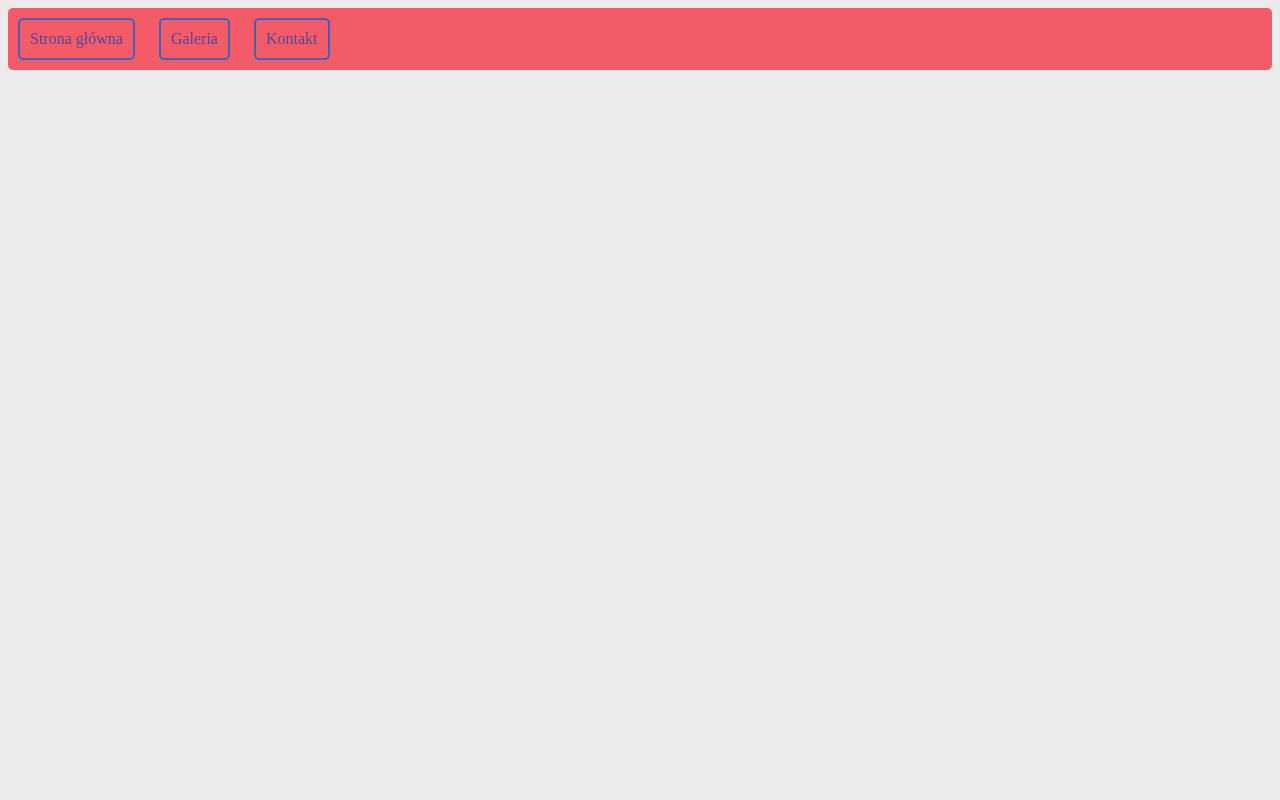
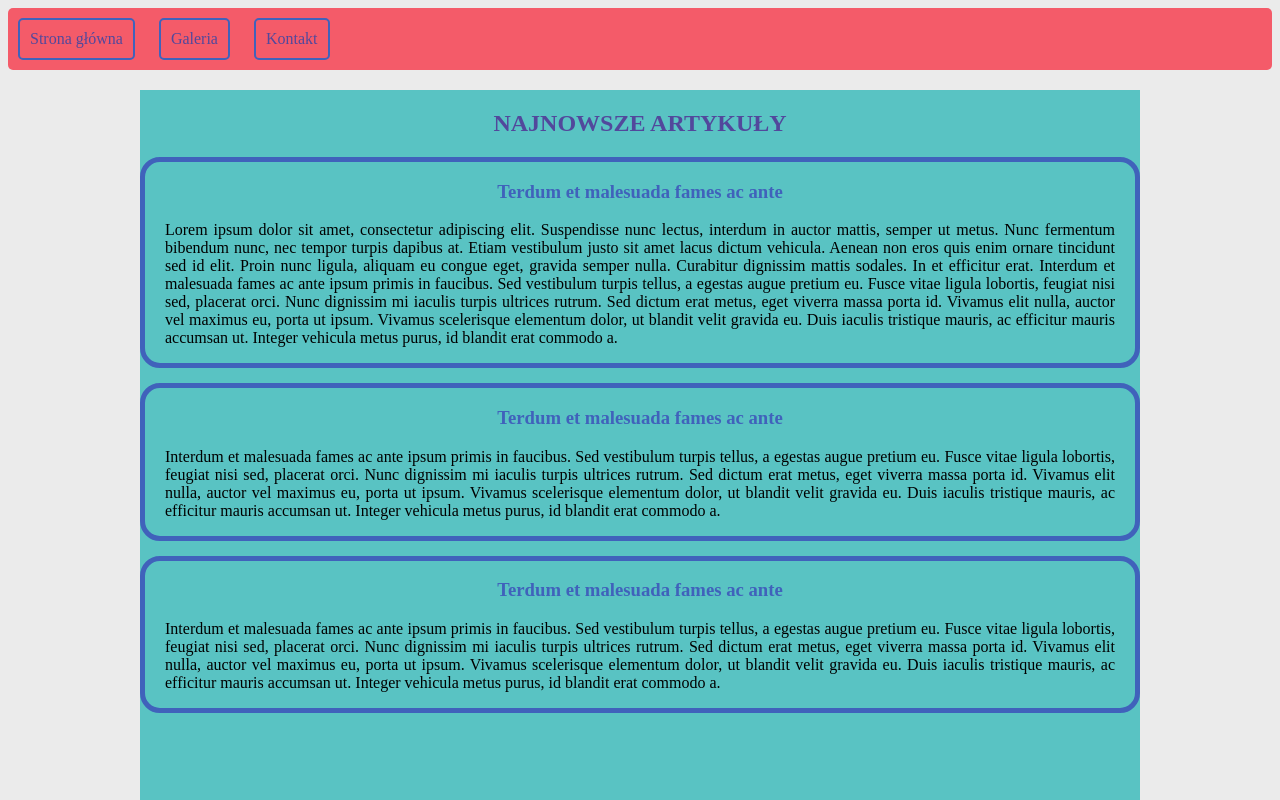
Before and after one commit to adrian-gabor/homepage, a plain HTML site: page index.html in a window 1280 px wide. Shown: the top 800 px of the page. Drawn offline with Linux system fonts and the light colour scheme.

Commit message:
Add articles

```diff
--- a/index.html
+++ b/index.html
@@ -1,8 +1,8 @@
 <!DOCTYPE html>
 <html lang="en">
   <head>
-    <meta charset="UTF-8">
-    <meta name="viewport" content="width=device-width, initial-scale=1.0">
+    <meta charset="UTF-8" />
+    <meta name="viewport" content="width=device-width, initial-scale=1.0" />
     <link rel="stylesheet" href="style.css" type="text/css" />
     <title>Document</title>
   </head>
@@ -13,7 +13,57 @@
       <a class="navigation__link" href="#">Kontakt</a>
     </nav>
 
-
+    <main>
+      <section id="content">
+        <h2 class="main-title">Najnowsze artykuły</h2>
+        <article class="post">
+          <h3 class="post__title">Terdum et malesuada fames ac ante</h3>
+          <p class="post__description">
+            Lorem ipsum dolor sit amet, consectetur adipiscing elit. Suspendisse
+            nunc lectus, interdum in auctor mattis, semper ut metus. Nunc
+            fermentum bibendum nunc, nec tempor turpis dapibus at. Etiam
+            vestibulum justo sit amet lacus dictum vehicula. Aenean non eros
+            quis enim ornare tincidunt sed id elit. Proin nunc ligula, aliquam
+            eu congue eget, gravida semper nulla. Curabitur dignissim mattis
+            sodales. In et efficitur erat. Interdum et malesuada fames ac ante
+            ipsum primis in faucibus. Sed vestibulum turpis tellus, a egestas
+            augue pretium eu. Fusce vitae ligula lobortis, feugiat nisi sed,
+            placerat orci. Nunc dignissim mi iaculis turpis ultrices rutrum. Sed
+            dictum erat metus, eget viverra massa porta id. Vivamus elit nulla,
+            auctor vel maximus eu, porta ut ipsum. Vivamus scelerisque elementum
+            dolor, ut blandit velit gravida eu. Duis iaculis tristique mauris,
+            ac efficitur mauris accumsan ut. Integer vehicula metus purus, id
+            blandit erat commodo a.
+          </p>
+        </article>
+        <article class="post">
+          <h3 class="post__title">Terdum et malesuada fames ac ante</h3>
+          <p class="post__description">
+            Interdum et malesuada fames ac ante ipsum primis in faucibus. Sed
+            vestibulum turpis tellus, a egestas augue pretium eu. Fusce vitae
+            ligula lobortis, feugiat nisi sed, placerat orci. Nunc dignissim mi
+            iaculis turpis ultrices rutrum. Sed dictum erat metus, eget viverra
+            massa porta id. Vivamus elit nulla, auctor vel maximus eu, porta ut
+            ipsum. Vivamus scelerisque elementum dolor, ut blandit velit gravida
+            eu. Duis iaculis tristique mauris, ac efficitur mauris accumsan ut.
+            Integer vehicula metus purus, id blandit erat commodo a.
+          </p>
+        </article>
+        <article class="post">
+          <h3 class="post__title">Terdum et malesuada fames ac ante</h3>
+          <p class="post__description">
+            Interdum et malesuada fames ac ante ipsum primis in faucibus. Sed
+            vestibulum turpis tellus, a egestas augue pretium eu. Fusce vitae
+            ligula lobortis, feugiat nisi sed, placerat orci. Nunc dignissim mi
+            iaculis turpis ultrices rutrum. Sed dictum erat metus, eget viverra
+            massa porta id. Vivamus elit nulla, auctor vel maximus eu, porta ut
+            ipsum. Vivamus scelerisque elementum dolor, ut blandit velit gravida
+            eu. Duis iaculis tristique mauris, ac efficitur mauris accumsan ut.
+            Integer vehicula metus purus, id blandit erat commodo a.
+          </p>
+        </article>
+      </section>
+    </main>
 
     <script src="plik.js"></script>
   </body>
--- a/style.css
+++ b/style.css
@@ -26,3 +26,36 @@ body
     padding: 10px;
     border-radius: 5px;
 }
+
+
+main{
+    background-color: var(--maximum-blue-green);
+    width: 1000px;
+    min-height: 1000px;
+    margin-left: auto;
+    margin-right: auto;
+}
+
+.main-title{
+    text-align: center;
+    text-transform: uppercase;
+    color: var(--plump-purple);
+    padding-top: 20px;
+}
+
+.post{
+    padding: 0 20px;
+    border: solid 5px var(--true-blue);
+    border-radius: 20px;
+    margin-bottom: 15px;;
+}
+
+.post__title{
+    color: var(--true-blue);
+    text-align: center;
+}
+
+.post__description{
+    text-align: justify;
+
+}
```
Lines whose indentation alone changed are shown as unchanged.
